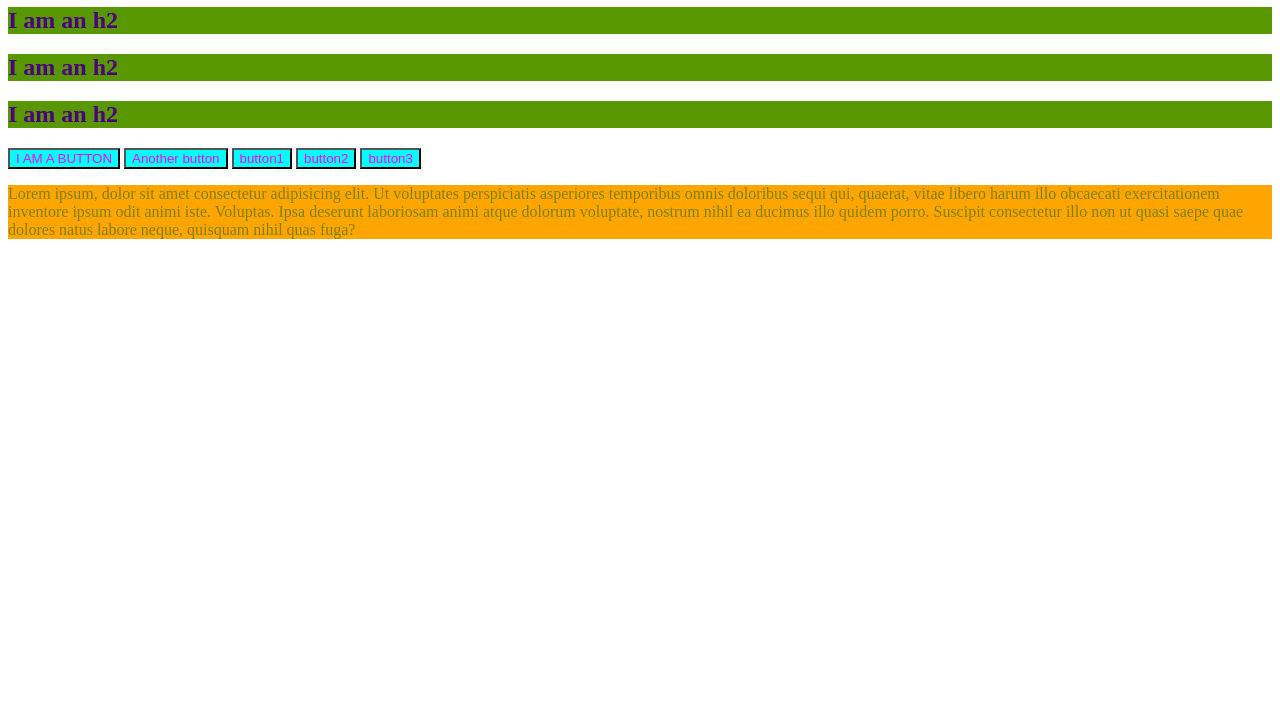
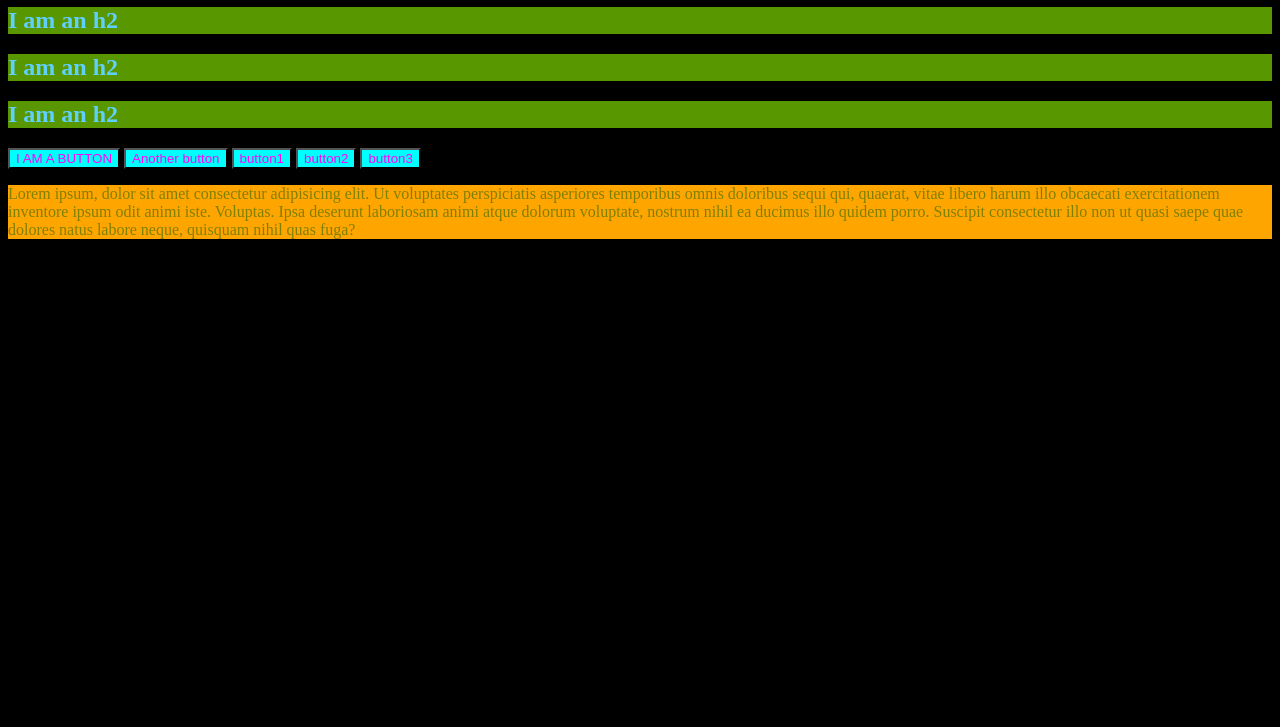
Before and after one commit to ChristofferHagberg/css_intro, a plain HTML site: page index.html in a window 1280 px wide. Shown: the part 73-800 px from the top of the page. Drawn offline with Linux system fonts and the light colour scheme.

Commit message:
added hex color

```diff
--- a/app.css
+++ b/app.css
@@ -1,5 +1,5 @@
 h2 {
-    color: indigo;
+    color: #5fcffc;
     background-color: rgb(89, 151, 0);
 }
 
@@ -12,3 +12,7 @@ p {
     color: olive;
     background: orange;
 }
+
+body {
+    background-color: #000;
+}
```
